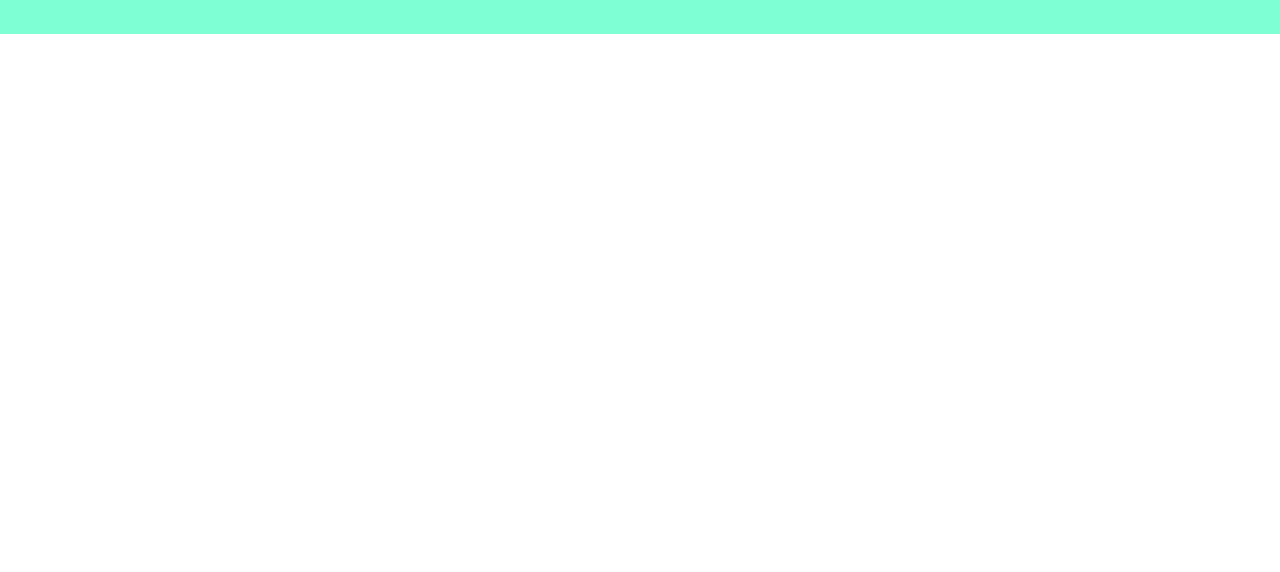
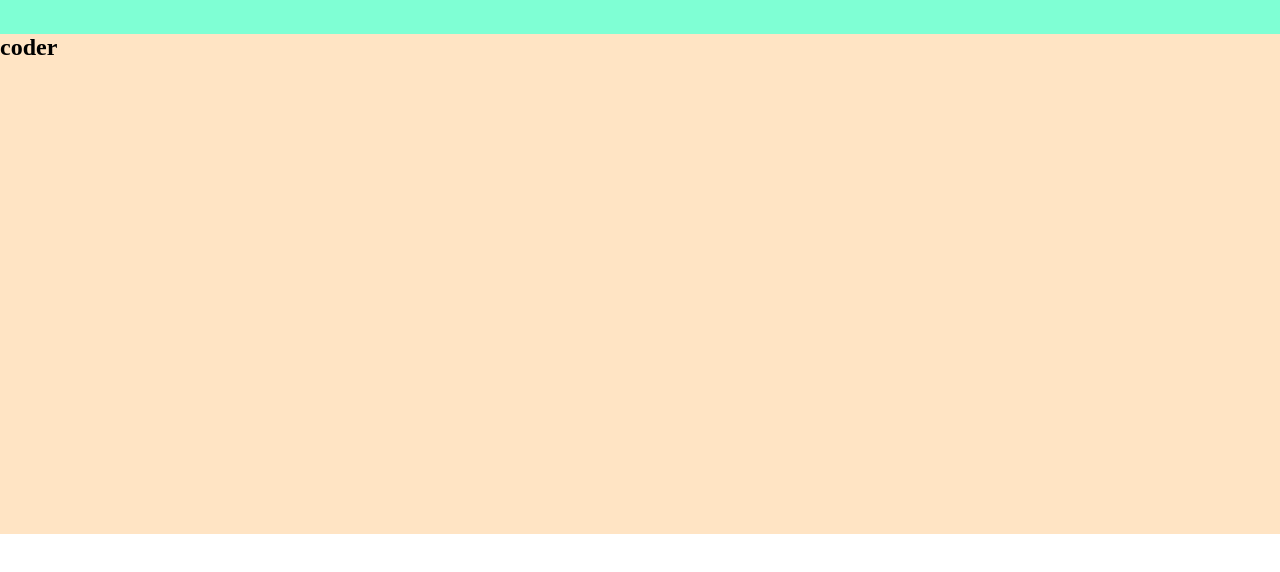
Before and after one commit to YABARRIOS737/PRUEBA-CODERHOUSE, a plain HTML site: page index.html in a window 1280 px wide. Shown: the part 116-688 px from the top of the page. Drawn offline with Linux system fonts and the light colour scheme.

Commit message:
agrego un main y un h2

```diff
--- a/index.html
+++ b/index.html
@@ -12,5 +12,8 @@
         <h1>Mi curso de github</h1>
         <P>Lorem ipsum, dolor sit amet consectetur adipisicing elit. Veniam sint sequi nam a molestiae magnam, dolor aliquid suscipit numquam. Neque possimus voluptates magni aliquid cupiditate dicta illum nobis esse distinctio.</P>
     </header>
+    <main>
+        <h2>coder</h2>
+    </main>
 </body>
 </html>
--- a/style.css
+++ b/style.css
@@ -14,3 +14,8 @@ p{
     padding: 20px;
     color: blueviolet;
 }
+main{
+    height: 500px;
+    width: 100%;
+    background-color: bisque;
+}
```
